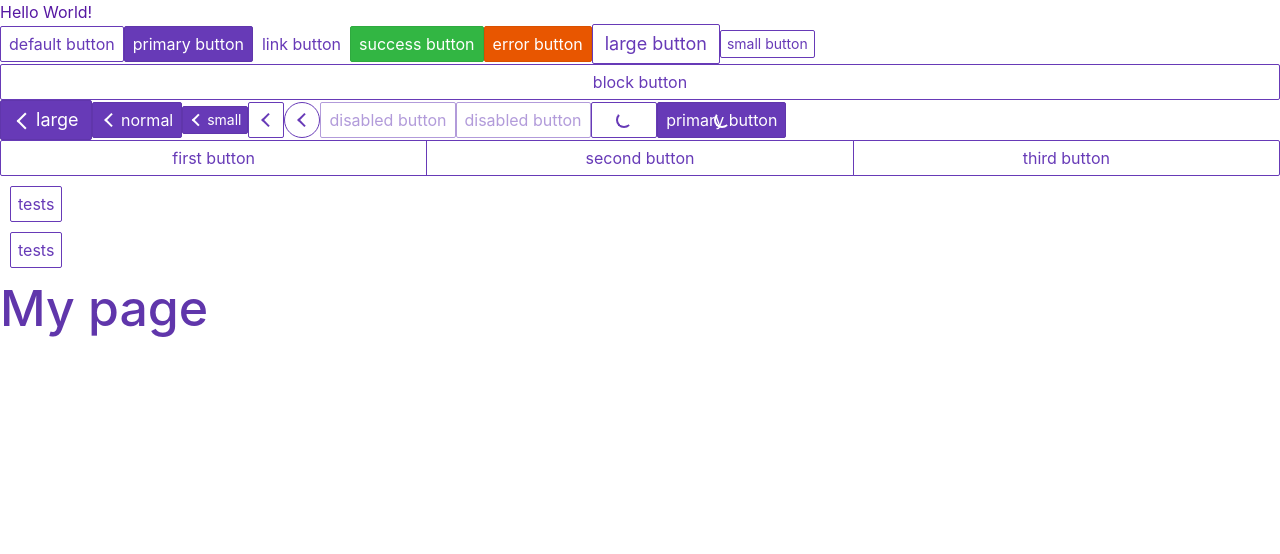
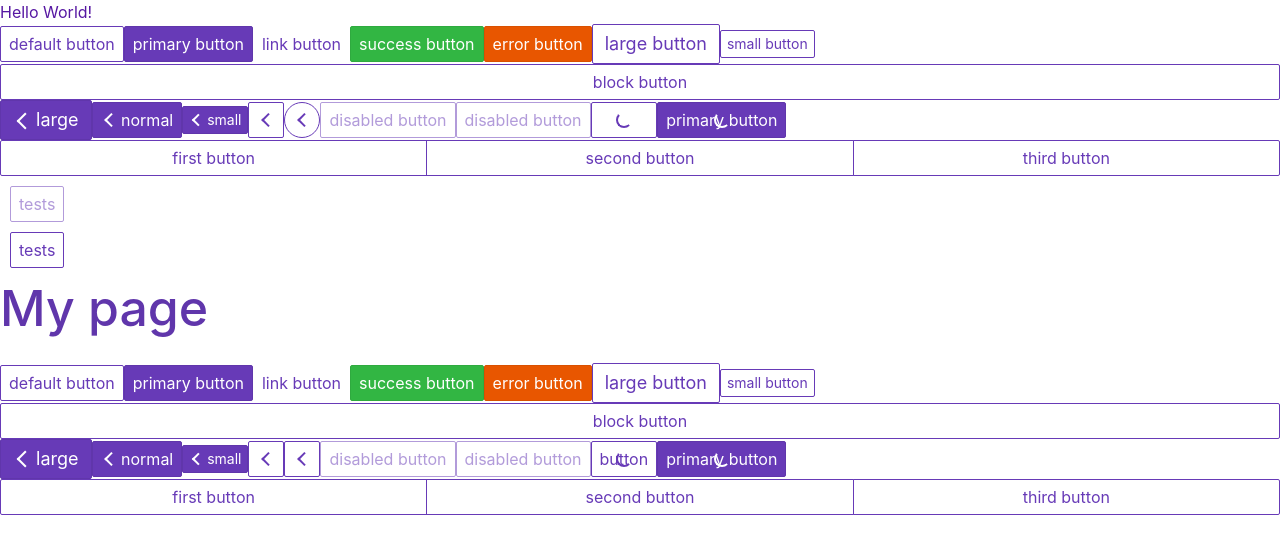
Before and after one commit to selahattintoprak/nextjs-styled-spectre-components, a Next.js app: page / in a window 1280 px wide. Shown: the top 554 px of the page. Built offline with nearby package versions, Linux system fonts and the light colour scheme.

Commit message:
updated percentages in mixins and added buttons

```diff
--- a/pages/index.js
+++ b/pages/index.js
@@ -11,11 +11,51 @@ export default () => (
     Hello World!
     <Button></Button>
     <div style={{ margin: "10px" }}>
-      <Button2>tests</Button2>
+      <Button2 disabled>tests</Button2>
     </div>
     <div style={{ margin: "10px" }}>
       <Button2>tests</Button2>
     </div>
     <Title>My page</Title>
+    <div>
+    <Button2 className="btn">default button</Button2>
+    <Button2 className="btn btn-primary">primary button</Button2>
+    <Button2 className="btn btn-link">link button</Button2>
+    <Button2 className="btn btn-success">success button</Button2>
+    <Button2 className="btn btn-error">error button</Button2>
+    <Button2 className="btn btn-lg">large button</Button2>
+    <Button2 className="btn btn-sm">small button</Button2>
+
+    <Button2 className="btn btn-block">block button</Button2>
+
+    <Button2 className="btn btn-primary btn-lg">
+      <i className="icon icon-arrow-left"></i> large
+    </Button2>
+    <Button2 className="btn btn-primary">
+      <i className="icon icon-arrow-left"></i> normal
+    </Button2>
+    <Button2 className="btn btn-primary btn-sm">
+      <i className="icon icon-arrow-left"></i> small
+    </Button2>
+    <Button2 className="btn btn-action">
+      <i className="icon icon-arrow-left"></i>
+    </Button2>
+    <Button2 className="btn btn-action s-circle">
+      <i className="icon icon-arrow-left"></i>
+    </Button2>
+    <Button2 className="btn disabled" tabIndex="-1">
+      disabled button
+    </Button2>
+    <Button2 className="btn" disabled tabIndex="-1">
+      disabled button
+    </Button2>
+    <Button2 className="btn loading">button</Button2>
+    <Button2 className="btn btn-primary loading">primary button</Button2>
+    <div className="btn-group btn-group-block">
+      <Button2 className="btn">first button</Button2>
+      <Button2 className="btn">second button</Button2>
+      <Button2 className="btn">third button</Button2>
+    </div>
+  </div>
   </>
 );
--- a/styled-spectre/Button.js
+++ b/styled-spectre/Button.js
@@ -16,7 +16,7 @@ const Button = styled.button`
   height: ${({ theme }) => theme.sizes.controlSize};
   line-height: ${({ theme }) => theme.sizes.fonts.lineHeight};
   outline: none;
-  padding: ${({ theme }) => theme.sizes.controlPaddingY} ${({ theme }) => theme.sizes.controlPaddingY};
+  padding: ${({ theme }) => theme.sizes.controlPaddingY} ${({ theme }) => theme.sizes.controlPaddingX};
   text-align: center;
   text-decoration: none;
   transition: background 0.2s, border 0.2s, box-shadow 0.2s, color 0.2s;
@@ -35,7 +35,7 @@ const Button = styled.button`
   &:active,
   &.active {
     background: ${({ theme }) => theme.colors.primaryDark};
-    border-color: ${({ theme }) => darken(0.5, theme.colors.primaryDark)};
+    border-color: ${({ theme }) => darken(5/100, theme.colors.primaryDark)};
     color: ${({ theme }) => theme.colors.light};
     text-decoration: none;
     &.loading {
@@ -53,21 +53,21 @@ const Button = styled.button`
     pointer-events: none;
   }
 
-  // Button Primary
+  /* Button Primary */
   &.btn-primary {
     background: ${({ theme }) => theme.colors.primary};
     border-color: ${({ theme }) => theme.colors.primaryDark};
     color: ${({ theme }) => theme.colors.light};
     &:focus,
     &:hover {
-      background: ${({ theme }) => darken(0.2, theme.colors.primaryDark)};
-      border-color: ${({ theme }) => darken(0.5, theme.colors.primaryDark)};
+      background: ${({ theme }) => darken(2/100, theme.colors.primaryDark)};
+      border-color: ${({ theme }) => darken(5/100, theme.colors.primaryDark)};
       color: ${({ theme }) => theme.colors.light};
     }
     &:active,
     &.active {
-      background: ${({ theme }) => darken(0.4, theme.colors.primaryDark)};
-      border-color: ${({ theme }) => darken(0.7, theme.colors.primaryDark)};
+      background: ${({ theme }) => darken(4/100, theme.colors.primaryDark)};
+      border-color: ${({ theme }) => darken(7/100, theme.colors.primaryDark)};
       color: ${({ theme }) => theme.colors.light};
     }
     &.loading {
@@ -78,7 +78,7 @@ const Button = styled.button`
     }
   }
 
-  // Button Colors
+  /* Button Colors */
   &.btn-success {
     ${({ theme }) => buttonVariant(theme.colors.success)}
   }
@@ -88,6 +88,7 @@ const Button = styled.button`
   }
 
   // Button Link
+  /* Button Colors */
   &.btn-link {
     background: transparent;
     border-color: transparent;
@@ -100,7 +101,7 @@ const Button = styled.button`
     }
   }
 
-  // Button Sizes
+  /* Button Sizes */
   &.btn-sm {
     font-size: ${({ theme }) => theme.sizes.fonts.fontSm};
     height: ${({ theme }) => theme.sizes.controlSizeSm};
@@ -113,13 +114,13 @@ const Button = styled.button`
     padding: ${({ theme }) => theme.sizes.controlPaddingYLg} ${({ theme }) => theme.sizes.controlPaddingXLg};
   }
 
-  // Button Block
+  /* Button Block */
   &.btn-block {
     display: block;
     width: 100%;
   }
 
-  // Button Action
+  /* Button Action */
   &.btn-action {
     width: ${({ theme }) => theme.sizes.controlSize};
     padding-left: 0;
@@ -134,7 +135,7 @@ const Button = styled.button`
     }
   }
 
-  // Button Clear
+  /* Button Clear */
   &.btn-clear {
     background: transparent;
     border: 0;
--- a/styled-spectre/mixins/button.js
+++ b/styled-spectre/mixins/button.js
@@ -5,21 +5,21 @@ import { controlShadow } from "./shadow";
 
 export const buttonVariant = (color = theme.colors.primary) => css`
   background: ${color};
-  border-color: ${darken(0.03, color)};
+  border-color: ${darken(3/100, color)};
   color: ${theme.colors.light};
   &:focus {
     ${controlShadow(color)}
   }
   &:focus,
   &:hover {
-    background: ${darken(0.2, color)};
-    border-color: ${darken(0.5, color)};
+    background: ${darken(2/100, color)};
+    border-color: ${darken(5/100, color)};
     color: ${theme.colors.light};
   }
   &:active,
   &.active {
-    background: ${darken(0.7, color)};
-    border-color: ${darken(0.1, color)};
+    background: ${darken(7/100, color)};
+    border-color: ${darken(10/100, color)};
     color: ${theme.colors.light};
   }
   &.loading {
@@ -38,14 +38,14 @@ export const buttonOutlineVariant = (color = theme.colors.primary) => css`
   }
   &:focus,
   &:hover {
-    background: ${lighten(0.5, color)};
-    border-color: ${darken(0.2, color)};
+    background: ${lighten(50/100, color)};
+    border-color: ${darken(2/100, color)};
     color: ${color};
   }
   &:active,
   &.active {
     background: ${color};
-    border-color: ${darken(0.5, color)};
+    border-color: ${darken(5/100, color)};
     color: ${theme.colors.light};
   }
   &.loading {
```
